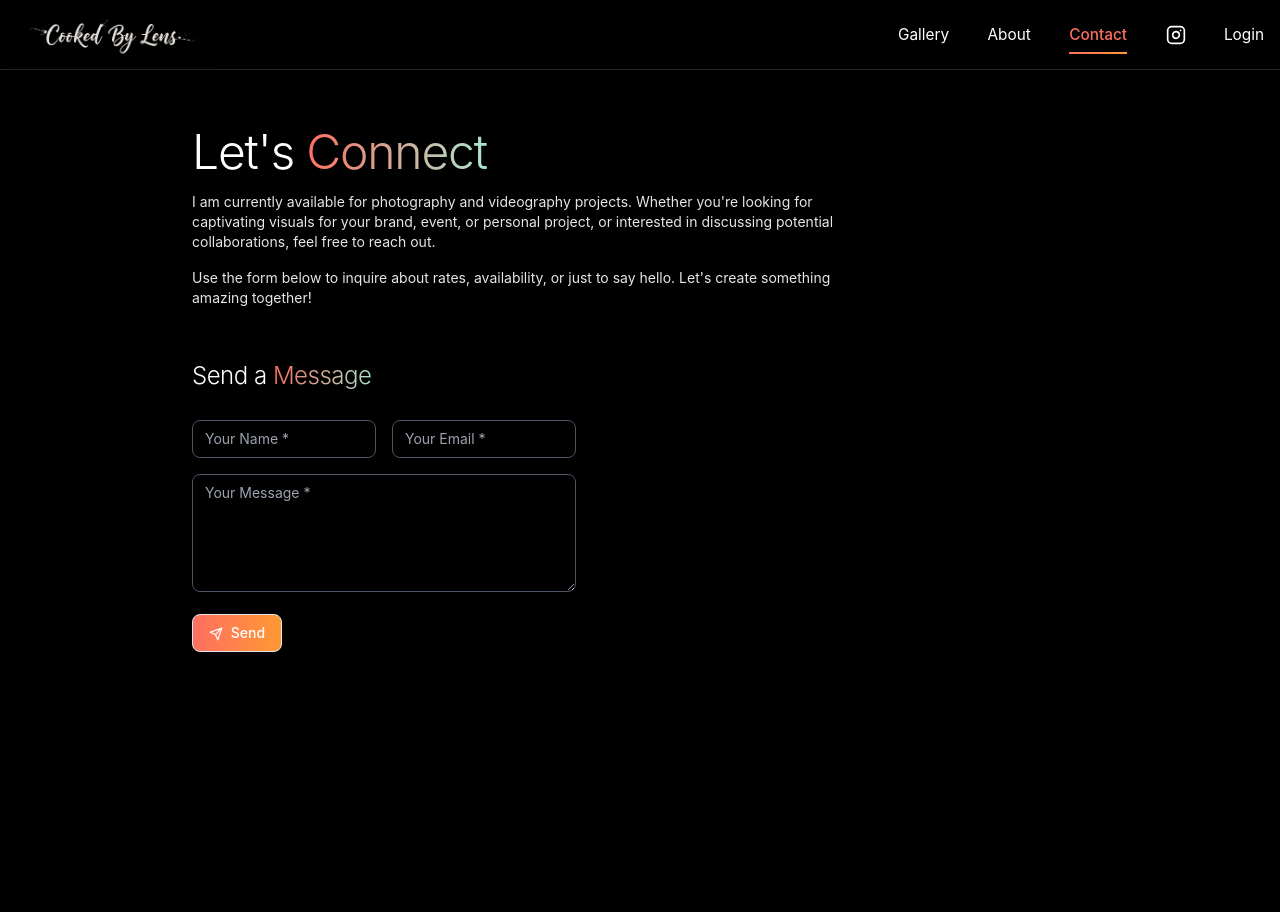
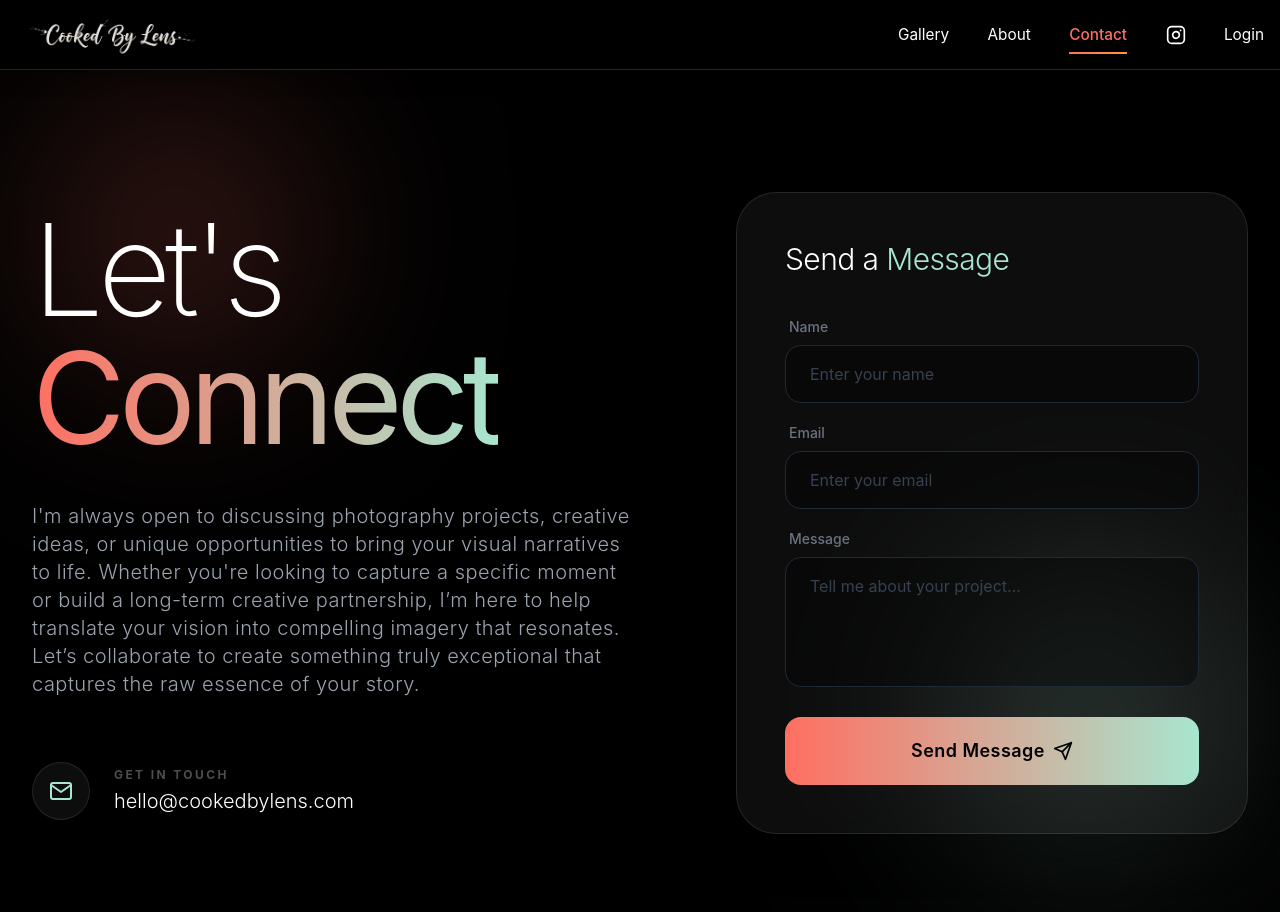
Before and after one commit to Dushmilan/Photography_Blog, a React (Create React App) app in the folder frontend/: page /contact in a window 1280 px wide. Shown: the top 912 px of the page. Before the commit the page ends 800 px from the top, so only its background shows below. Built offline with nearby package versions, Linux system fonts and the light colour scheme; no server answers.

Commit message:
Restructured Contact Page

```diff
--- a/frontend/src/pages/ContactPage.js
+++ b/frontend/src/pages/ContactPage.js
@@ -1,23 +1,24 @@
 import React, { useState, useEffect } from 'react';
-import { FiMail, FiInstagram, FiFacebook, FiSend, FiPhone, FiMapPin } from 'react-icons/fi';
+import { FiMail, FiSend } from 'react-icons/fi';
 import api from '../utils/api';
 
 const ContactPage = () => {
   useEffect(() => {
     document.title = 'Contact | Cooked By Lens';
+    window.scrollTo(0, 0);
   }, []);
+
   const [contactForm, setContactForm] = useState({
     name: '',
     email: '',
     message: ''
   });
+
   const [contactStatus, setContactStatus] = useState(null); // null, 'loading', 'success', 'error'
 
-  // Contact form handler
   const handleContactSubmit = async (e) => {
     e.preventDefault();
 
-    // Basic validation
     if (!contactForm.name || !contactForm.email || !contactForm.message) {
       setContactStatus('error');
       alert('Please fill in all required fields (name, email, and message).');
@@ -31,17 +32,8 @@ const ContactPage = () => {
 
       if (response.data.success) {
         setContactStatus('success');
-        // Reset form
-        setContactForm({
-          name: '',
-          email: '',
-          message: ''
-        });
-
-        // Show success message for a few seconds then reset
-        setTimeout(() => {
-          setContactStatus(null);
-        }, 3000);
+        setContactForm({ name: '', email: '', message: '' });
+        setTimeout(() => setContactStatus(null), 5000);
       } else {
         setContactStatus('error');
         alert('Failed to send message: ' + (response.data.message || 'Unknown error'));
@@ -54,118 +46,137 @@ const ContactPage = () => {
   };
 
   return (
-    <div className="min-h-screen flex flex-col pt-24" style={{ backgroundColor: 'black' }}>
-      {/* Main Content */}
-      <main className="flex-grow py-8 px-4">
-        <div className="max-w-4xl mx-auto">
-          {/* Header and Contact Form in single column */}
-          <div className="space-y-8">
-            {/* Header section */}
-            <div className="text-left">
-              <h1 className="text-4xl md:text-5xl font-light text-white mb-4 tracking-tight">
-                Let's <span className="bg-gradient-to-r from-[#FF6F61] to-[#A8E6CF] bg-clip-text text-transparent">Connect</span>
+    <div className="min-h-screen pt-48 pb-24 px-4 sm:px-6 lg:px-8 bg-black relative overflow-hidden">
+      {/* Background Decor */}
+      <div className="absolute top-20 left-10 w-72 h-72 bg-[#FF6F61] rounded-full mix-blend-screen filter blur-[100px] opacity-20 animate-blob"></div>
+      <div className="absolute bottom-20 right-10 w-72 h-72 bg-[#A8E6CF] rounded-full mix-blend-screen filter blur-[100px] opacity-20 animate-blob animation-delay-2000"></div>
+
+      <div className="max-w-7xl mx-auto relative z-10">
+        {/* Main Flex Container: items-center ensures perfect vertical alignment between text and form */}
+        <div className="flex flex-col lg:flex-row gap-16 lg:gap-24 items-center justify-between">
+
+          {/* Left Column: Text & Info */}
+          <div className="space-y-12 animate-fadeInLeft lg:w-1/2">
+            <div>
+              {/* Heading: Tight leading-[0.8] for high-end scale; added <br /> for better structure */}
+              <h1 className="text-7xl md:text-9xl font-extralight text-white tracking-tighter leading-[0.8] mb-10">
+                Let's <br />
+                <span className="bg-gradient-to-r from-[#FF6F61] to-[#A8E6CF] bg-clip-text text-transparent font-normal">
+                  Connect
+                </span>
               </h1>
-              <div className="space-y-4 mt-4">
-                <p className="text-sm text-white max-w-2xl opacity-90">
-                  I am currently available for photography and videography projects.
-                  Whether you're looking for captivating visuals for your brand, event, or personal project, or
-                  interested in discussing potential collaborations, feel free to reach out.
+
+              {/* Paragraph: Longer, more descriptive content to provide the visual "weight" needed to anchor the design */}
+              <p className="text-gray-400 text-lg md:text-xl mt-8 leading-relaxed max-w-2xl font-light tracking-wide">
+                I'm always open to discussing photography projects, creative ideas, or unique opportunities
+                to bring your visual narratives to life. Whether you're looking to capture a specific moment
+                or build a long-term creative partnership, I’m here to help translate your vision into
+                compelling imagery that resonates. Let’s collaborate to create something truly exceptional
+                that captures the raw essence of your story.
               </p>
-                <p className="text-sm text-white max-w-2xl opacity-90">
-                  Use the form below to inquire about rates, availability, or just to say hello. Let's create something amazing together!
+            </div>
+
+            {/* Email Contact Block */}
+            <div className="pt-4">
+              <div className="flex items-center space-x-6 group">
+                <div className="p-4 rounded-full bg-white/5 group-hover:bg-[#FF6F61]/20 transition-all duration-500 border border-white/10 group-hover:border-[#FF6F61]/30">
+                  <FiMail className="w-6 h-6 text-[#A8E6CF] group-hover:text-[#FF6F61] transition-colors duration-300" />
+                </div>
+                <div>
+                  <h3 className="text-white/30 uppercase tracking-[0.2em] text-xs font-bold mb-1">Get in touch</h3>
+                  <p className="text-white text-xl font-light group-hover:text-[#A8E6CF] transition-colors duration-300">
+                    hello@cookedbylens.com
                   </p>
                 </div>
               </div>
+            </div>
+          </div>
 
-            {/* Contact Form */}
-            <div className="bg-black p-5 px-0 md:px-0 rounded-xl">
-              <h2 className="text-xl md:text-2xl font-light text-white mb-6 text-left">
-                Send a <span className="bg-gradient-to-r from-[#FF6F61] to-[#A8E6CF] bg-clip-text text-transparent">Message</span>
+          {/* Right Column: Form Card */}
+          <div className="bg-white/5 backdrop-blur-xl border border-white/10 p-8 md:p-12 rounded-[2.5rem] shadow-2xl animate-fadeInRight w-full lg:max-w-lg">
+            <h2 className="text-3xl font-light text-white mb-10">
+              Send a <span className="text-[#A8E6CF]">Message</span>
             </h2>
 
-              <form className="space-y-4 max-w-sm w-full text-left" onSubmit={handleContactSubmit}>
-                <div className="grid grid-cols-1 md:grid-cols-2 gap-4">
-                  <div>
-                    <label htmlFor="name" className="block text-white mb-1 font-medium text-sm"></label>
+            <form onSubmit={handleContactSubmit} className="space-y-6">
+              <div className="space-y-5">
+                {/* Name */}
+                <div className="group">
+                  <label htmlFor="name" className="block text-sm font-medium text-gray-500 mb-2 pl-1 transition-colors group-hover:text-[#FF6F61]">Name</label>
                   <input
                     type="text"
                     id="name"
-                      placeholder="Your Name *"
-                      className="w-full px-3 py-2 rounded-lg border border-gray-600 focus:outline-none focus:ring-2 focus:ring-[#A8E6CF] bg-transparent text-white placeholder-gray-400 text-sm"
                     value={contactForm.name}
                     onChange={(e) => setContactForm({ ...contactForm, name: e.target.value })}
+                    className="w-full px-6 py-4 bg-black/40 border border-gray-800 rounded-2xl text-white placeholder-gray-700 focus:outline-none focus:ring-1 focus:ring-[#FF6F61] focus:border-[#FF6F61] transition-all duration-300"
+                    placeholder="Enter your name"
                     required
                   />
                 </div>
 
-                  <div>
-                    <label htmlFor="email" className="block text-white mb-1 font-medium text-sm"></label>
+                {/* Email */}
+                <div className="group">
+                  <label htmlFor="email" className="block text-sm font-medium text-gray-500 mb-2 pl-1 transition-colors group-hover:text-[#A8E6CF]">Email</label>
                   <input
                     type="email"
                     id="email"
-                      placeholder="Your Email *"
-                      className="w-full px-3 py-2 rounded-lg border border-gray-600 focus:outline-none focus:ring-2 focus:ring-[#A8E6CF] bg-transparent text-white placeholder-gray-400 text-sm"
                     value={contactForm.email}
                     onChange={(e) => setContactForm({ ...contactForm, email: e.target.value })}
+                    className="w-full px-6 py-4 bg-black/40 border border-gray-800 rounded-2xl text-white placeholder-gray-700 focus:outline-none focus:ring-1 focus:ring-[#A8E6CF] focus:border-[#A8E6CF] transition-all duration-300"
+                    placeholder="Enter your email"
+                    required
+                  />
+                </div>
+
+                {/* Message */}
+                <div className="group">
+                  <label htmlFor="message" className="block text-sm font-medium text-gray-500 mb-2 pl-1 transition-colors group-hover:text-[#FF6F61]">Message</label>
+                  <textarea
+                    id="message"
+                    rows="4"
+                    value={contactForm.message}
+                    onChange={(e) => setContactForm({ ...contactForm, message: e.target.value })}
+                    className="w-full px-6 py-4 bg-black/40 border border-gray-800 rounded-2xl text-white placeholder-gray-700 focus:outline-none focus:ring-1 focus:ring-[#FF6F61] focus:border-[#FF6F61] transition-all duration-300 resize-none"
+                    placeholder="Tell me about your project..."
                     required
                   />
                 </div>
               </div>
 
-                <div>
-                  <label htmlFor="message" className="block text-white mb-1 font-medium text-sm"></label>
-                  <textarea
-                    id="message"
-                    rows="5"
-                    placeholder="Your Message *"
-                    className="w-full px-3 py-2 rounded-lg border border-gray-600 focus:outline-none focus:ring-2 focus:ring-[#A8E6CF] bg-transparent text-white placeholder-gray-400 text-sm"
-                    value={contactForm.message}
-                    onChange={(e) => setContactForm({ ...contactForm, message: e.target.value })}
-                    required
-                  ></textarea>
-                </div>
-
-                <div className="flex justify-start">
+              {/* Submit Button: Gradient matched to the header text */}
               <button
                 type="submit"
                 disabled={contactStatus === 'loading'}
-                    className={`py-2 px-4 rounded-lg font-medium transition-all border ${contactStatus === 'loading'
-                      ? 'bg-gray-600 text-gray-300 border-gray-500 cursor-not-allowed'
-                      : 'bg-gradient-to-r from-[#FF6F61] to-[#FF9933] text-white hover:from-[#FF5F51] hover:to-[#E58929]'
-                      } text-sm`}
+                className={`w-full py-5 mt-4 rounded-2xl font-semibold text-lg tracking-wide transition-all duration-500 transform hover:-translate-y-1 ${contactStatus === 'loading'
+                    ? 'bg-gray-800 text-gray-500 cursor-not-allowed'
+                    : 'bg-gradient-to-r from-[#FF6F61] to-[#A8E6CF] text-black hover:shadow-[0_0_30px_rgba(168,230,207,0.3)]'
+                  }`}
               >
                 {contactStatus === 'loading' ? (
-                      <>
-                        <svg className="animate-spin -ml-1 mr-2 h-4 w-4 text-white" xmlns="http://www.w3.org/2000/svg" fill="none" viewBox="0 0 24 24">
-                          <circle className="opacity-25" cx="12" cy="12" r="10" stroke="currentColor" strokeWidth="4"></circle>
-                          <path className="opacity-75" fill="currentColor" d="M4 12a8 8 0 018-8V0C5.373 0 0 5.373 0 12h4zm2 5.291A7.962 7.962 0 014 12H0c0 3.042 1.135 5.824 3 7.938l3-2.647z"></path>
+                  <span className="flex items-center justify-center gap-2">
+                    <svg className="animate-spin h-5 w-5 text-gray-500" viewBox="0 0 24 24">
+                      <circle className="opacity-25" cx="12" cy="12" r="10" stroke="currentColor" strokeWidth="4" fill="none"></circle>
+                      <path className="opacity-75" fill="currentColor" d="M4 12a8 8 0 018-8V0C5.373 0 0 5.373 0 12h4z"></path>
                     </svg>
-                        Sending...
-                      </>
+                    Processing...
+                  </span>
                 ) : (
-                      <>
-                        <FiSend className="mr-1 inline" /> Send
-                      </>
+                  <span className="flex items-center justify-center gap-2">
+                    Send Message <FiSend className="w-5 h-5" />
+                  </span>
                 )}
               </button>
-                </div>
 
+              {/* Status Messages */}
               {contactStatus === 'success' && (
-                  <div className="p-4 bg-green-100 text-green-700 rounded-lg border border-green-200 mt-4">
-                    Message sent successfully! Thank you for contacting me. I'll get back to you as soon as possible.
-                  </div>
-                )}
-
-                {contactStatus === 'error' && (
-                  <div className="p-4 bg-red-100 text-red-700 rounded-lg border border-red-200 mt-4">
-                    Error sending message. Please try again or contact me directly at hello@photography.com
+                <div className="p-4 bg-green-500/10 border border-green-500/20 text-green-400 rounded-xl text-sm text-center animate-fadeIn">
+                  Message sent successfully! I'll be in touch soon.
                 </div>
               )}
             </form>
           </div>
         </div>
       </div>
-      </main>
     </div>
   );
 };
```
Also changed, not shown: frontend/tailwind.config.js (+17 -0 lines). Lines whose indentation alone changed are shown as unchanged.
